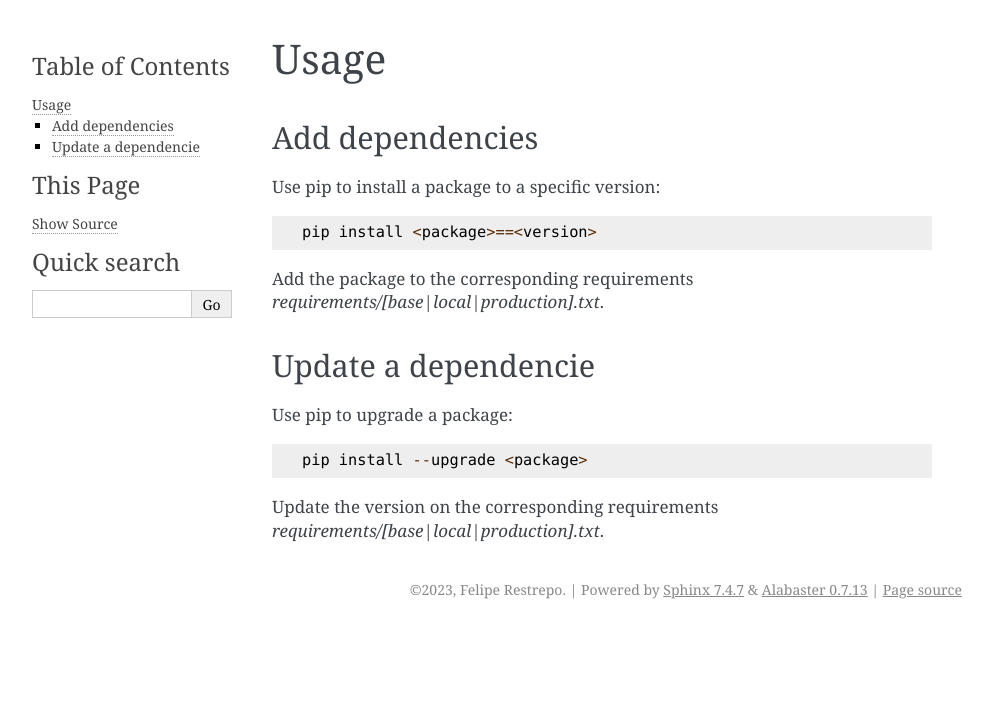
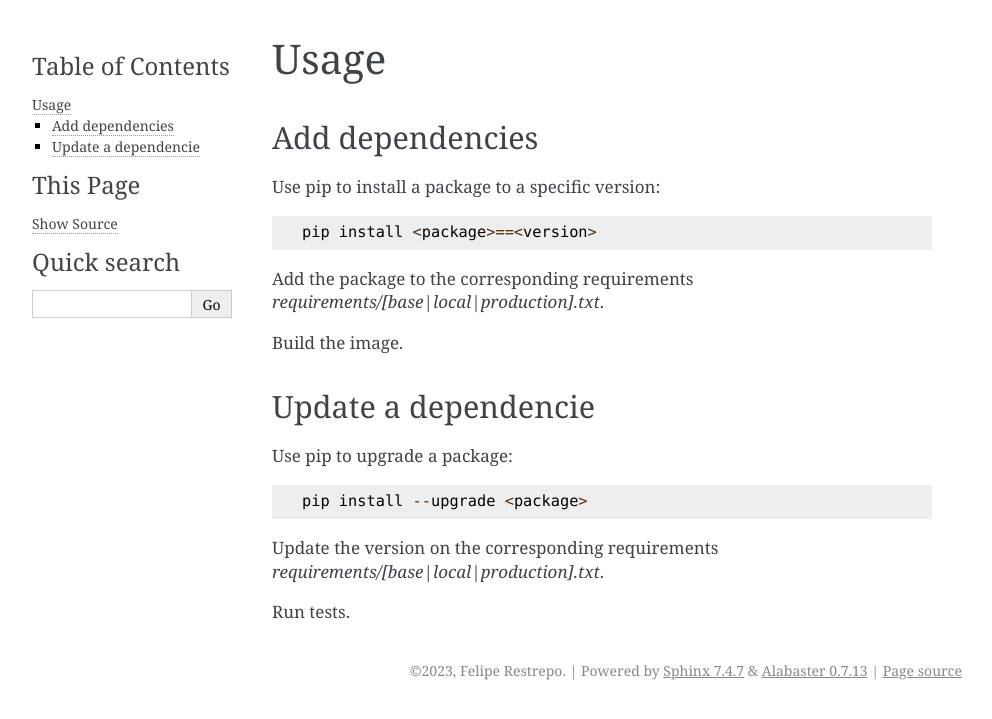
Before and after one commit to maferelo/solaris-server, a Sphinx documentation site: the page built from docs/contents/usage.rst, in a window 1280 px wide. Shown: the top 719 px of the page, without its empty margins (148-1140 px from the left). Built offline with Sphinx 7.4.7, drawn with Linux system fonts in a browser that asks for light colours.

Commit message:
chore(docs): reflect swagger; Improve usage

```diff
--- a/docs/contents/install.rst
+++ b/docs/contents/install.rst
@@ -30,7 +30,7 @@ To run in a detached (background) mode, just::
 
     $ docker compose -f local.yml up -d
 
-The site should start and be accessible at http://localhost:8000.
+The site should start and be accessible at http://localhost:8000/api/docs.
 
 Execute Management Commands
 ---------------------------
--- a/docs/contents/usage.rst
+++ b/docs/contents/usage.rst
@@ -10,6 +10,8 @@ Use pip to install a package to a specific version::
 
 Add the package to the corresponding requirements `requirements/[base|local|production].txt`.
 
+Build the image.
+
 
 Update a dependencie
 ----------------------------------------------------------------------
@@ -19,3 +21,5 @@ Use pip to upgrade a package::
     pip install --upgrade <package>
 
 Update the version on the corresponding requirements `requirements/[base|local|production].txt`.
+
+Run tests.
```
